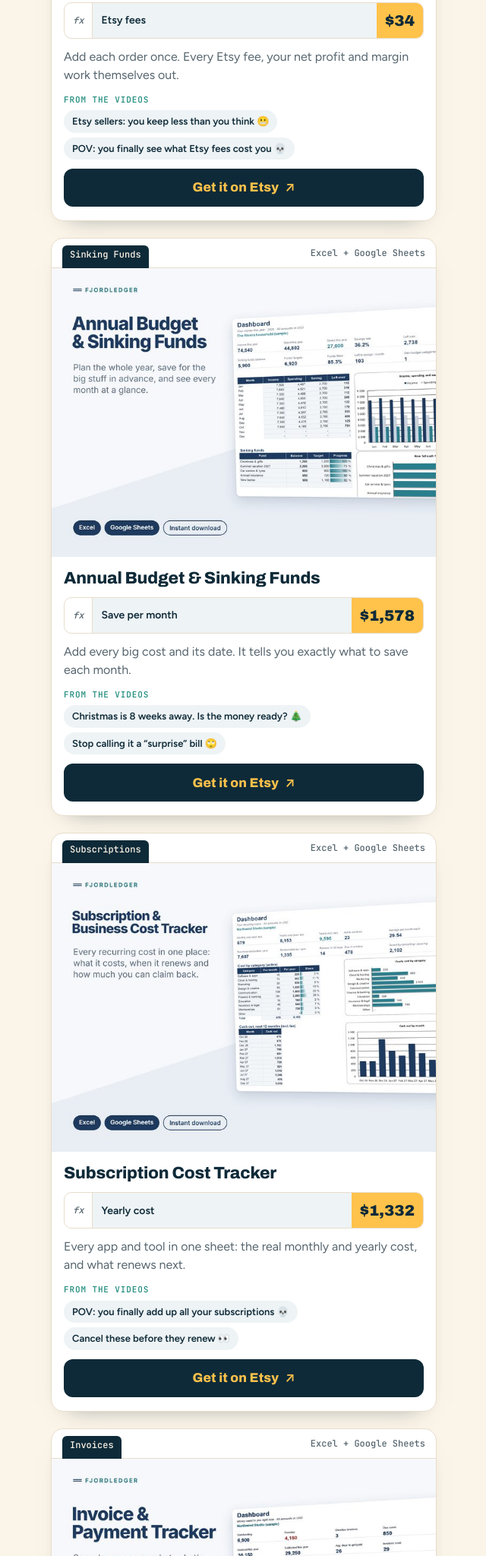
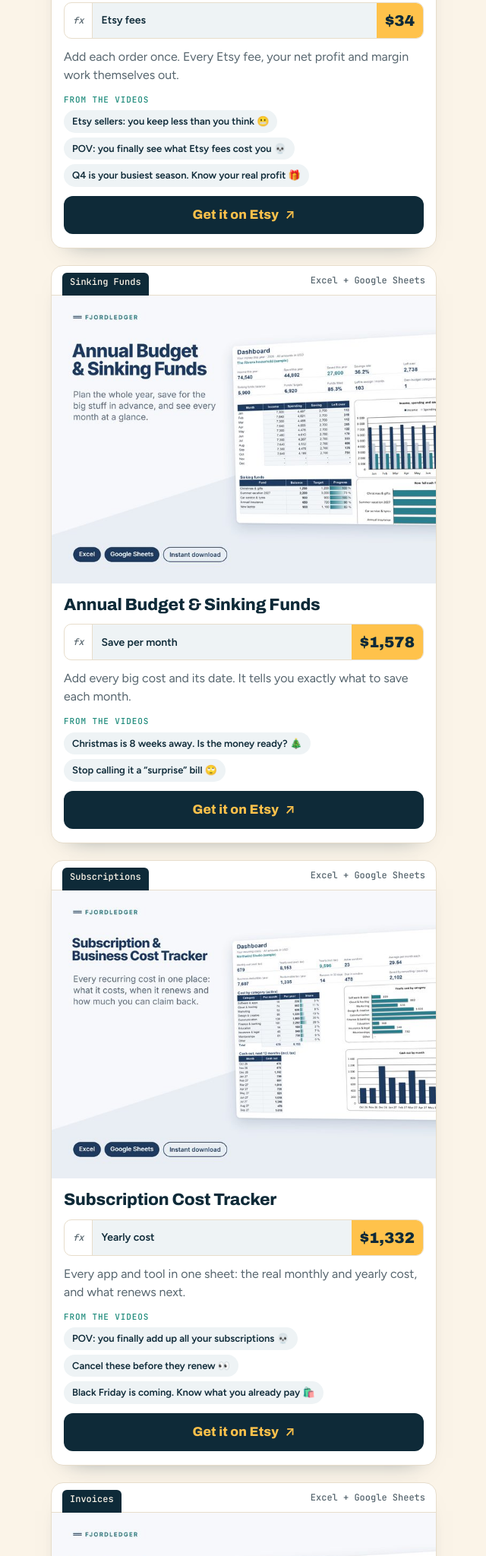
Before and after one commit to postsiamedia-ctrl/postsiamedia-ctrl.github.io, a plain HTML site: page index.html in a window 1280 px wide. Shown: the part 3049-5097 px from the top of the page at 76% size, without its empty margins (319-959 px from the left). Drawn offline with Linux system fonts and the light colour scheme.

Commit message:
Update link-in-bio page

```diff
--- a/index.html
+++ b/index.html
@@ -116,7 +116,7 @@
 <h2>Etsy Seller Profit &amp; Fee Tracker</h2>
 <div class="fx" aria-label="Etsy fees: $34"><span class="fxl">fx</span><span class="fxn">Etsy fees</span><span class="fxv">$34</span></div>
 <p class="pitch">Add each order once. Every Etsy fee, your net profit and margin work themselves out.</p>
-<div class="seen"><span class="lbl">From the videos</span><ul><li>Etsy sellers: you keep less than you think 😬</li><li>POV: you finally see what Etsy fees cost you 💀</li></ul></div>
+<div class="seen"><span class="lbl">From the videos</span><ul><li>Etsy sellers: you keep less than you think 😬</li><li>POV: you finally see what Etsy fees cost you 💀</li><li>Q4 is your busiest season. Know your real profit 🎁</li></ul></div>
 <a class="buy" href="https://www.etsy.com/listing/4605595402?utm_source=fjordledger_bio&amp;utm_medium=social">Get it on Etsy</a>
 </div></article>
 <article class="sheet" id="annual-budget-sinking-funds">
@@ -136,7 +136,7 @@
 <h2>Subscription Cost Tracker</h2>
 <div class="fx" aria-label="Yearly cost: $1,332"><span class="fxl">fx</span><span class="fxn">Yearly cost</span><span class="fxv">$1,332</span></div>
 <p class="pitch">Every app and tool in one sheet: the real monthly and yearly cost, and what renews next.</p>
-<div class="seen"><span class="lbl">From the videos</span><ul><li>POV: you finally add up all your subscriptions 💀</li><li>Cancel these before they renew 👀</li></ul></div>
+<div class="seen"><span class="lbl">From the videos</span><ul><li>POV: you finally add up all your subscriptions 💀</li><li>Cancel these before they renew 👀</li><li>Black Friday is coming. Know what you already pay 🛍️</li></ul></div>
 <a class="buy" href="https://www.etsy.com/listing/4604839014?utm_source=fjordledger_bio&amp;utm_medium=social">Get it on Etsy</a>
 </div></article>
 <article class="sheet" id="invoice-payment-tracker">
```
